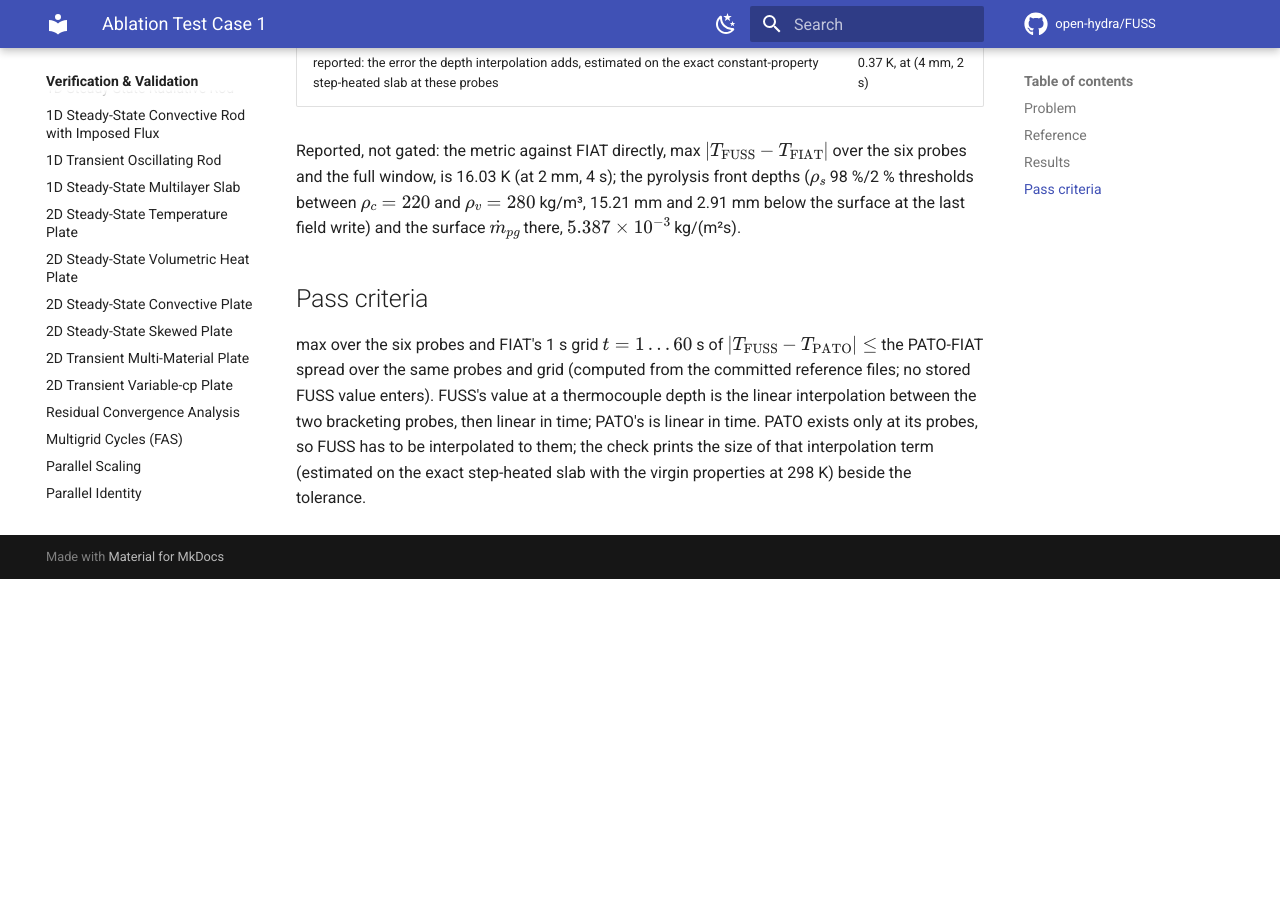
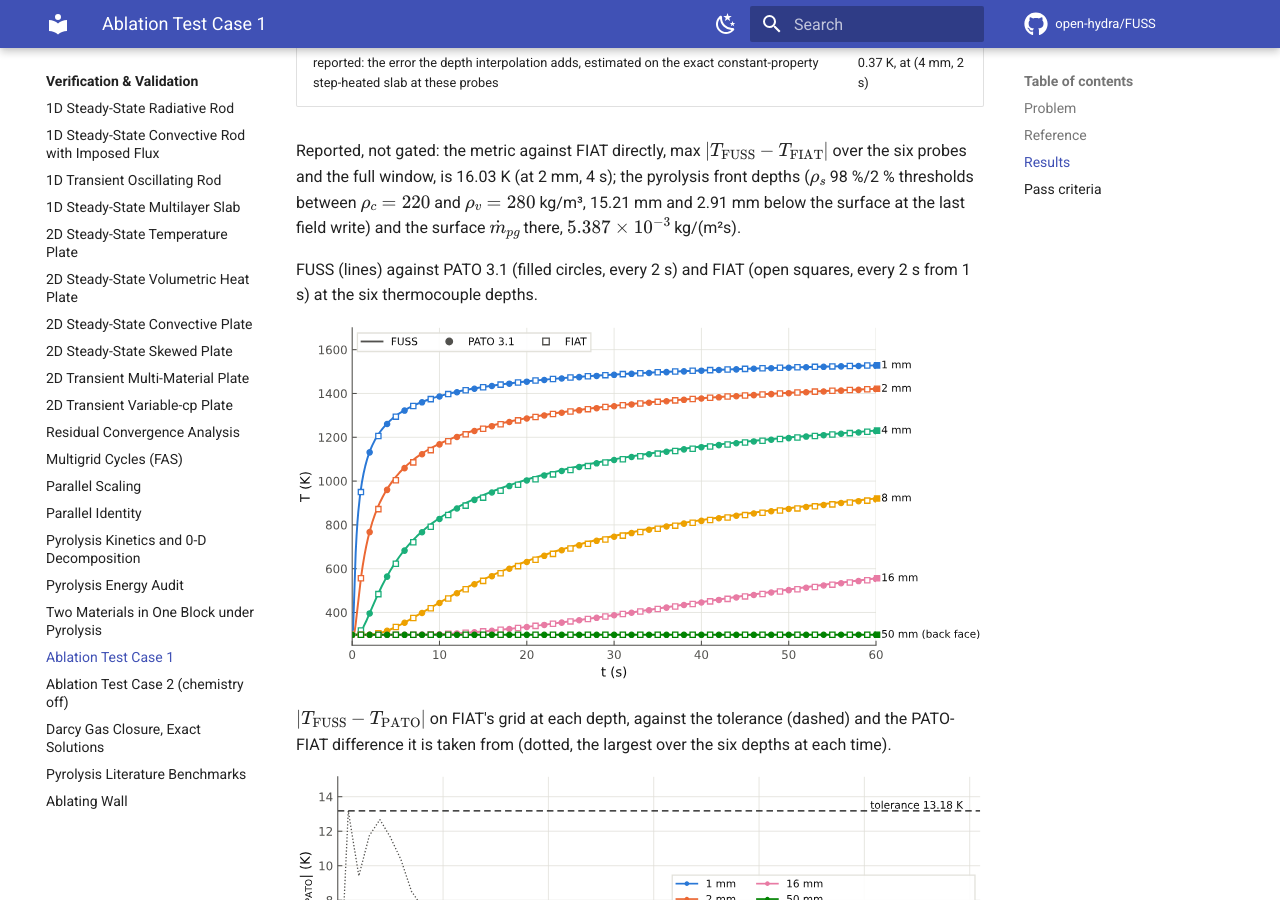
Before and after one commit to open-hydra/FUSS, an MkDocs documentation site: the page built from docs/vv/pyrolysis-atc1.md, in a window 1280 px wide and 900 px high, scrolled down 1208 px. Built offline with MkDocs 1.6.1 and Material for MkDocs 9.7.7, drawn with Linux system fonts in a browser that asks for light colours; comment, search, counter and statistics services are not loaded; before the commit the page ends 1787 px from its top, so only the background shows below that.

Commit message:
docs(vv): figures of the ATC1 page: the three codes at the thermocouples and the deviation from PATO
Co-Authored-By: Claude Opus 5.5 <noreply@anthropic.com>
Claude-Session: https://claude.ai/code/session_01Q6mgzZ4Em2XSijeD1s9D94

```diff
--- a/docs/vv/pyrolysis-atc1.md
+++ b/docs/vv/pyrolysis-atc1.md
@@ -43,6 +43,16 @@ over the six probes and the full window, is 16.03 K (at 2 mm, 4 s); the pyrolysi
 ($\rho_s$ 98 %/2 % thresholds between $\rho_c=220$ and $\rho_v=280$ kg/m³, 15.21 mm and 2.91 mm below
 the surface at the last field write) and the surface $\dot m_{pg}$ there, $5.387\times10^{-3}$ kg/(m²s).
 
+FUSS (lines) against PATO 3.1 (filled circles, every 2 s) and FIAT (open squares, every 2 s from 1 s) at
+the six thermocouple depths.
+
+![Temperatures of FUSS, PATO and FIAT at the six depths](images/pyrolysis-atc1-temperatures.svg)
+
+$\lvert T_{\rm FUSS}-T_{\rm PATO}\rvert$ on FIAT's grid at each depth, against the tolerance (dashed) and the
+PATO-FIAT difference it is taken from (dotted, the largest over the six depths at each time).
+
+![Deviation of FUSS from PATO against the PATO-FIAT spread](images/pyrolysis-atc1-deviation.svg)
+
 ## Pass criteria
 
 max over the six probes and FIAT's 1 s grid $t=1\ldots60$ s of $\lvert T_{\rm FUSS}-T_{\rm PATO}\rvert\le$
```
Also changed, not shown: docs/vv/images/pyrolysis-atc1-deviation.svg (added), docs/vv/images/pyrolysis-atc1-temperatures.svg (added).
